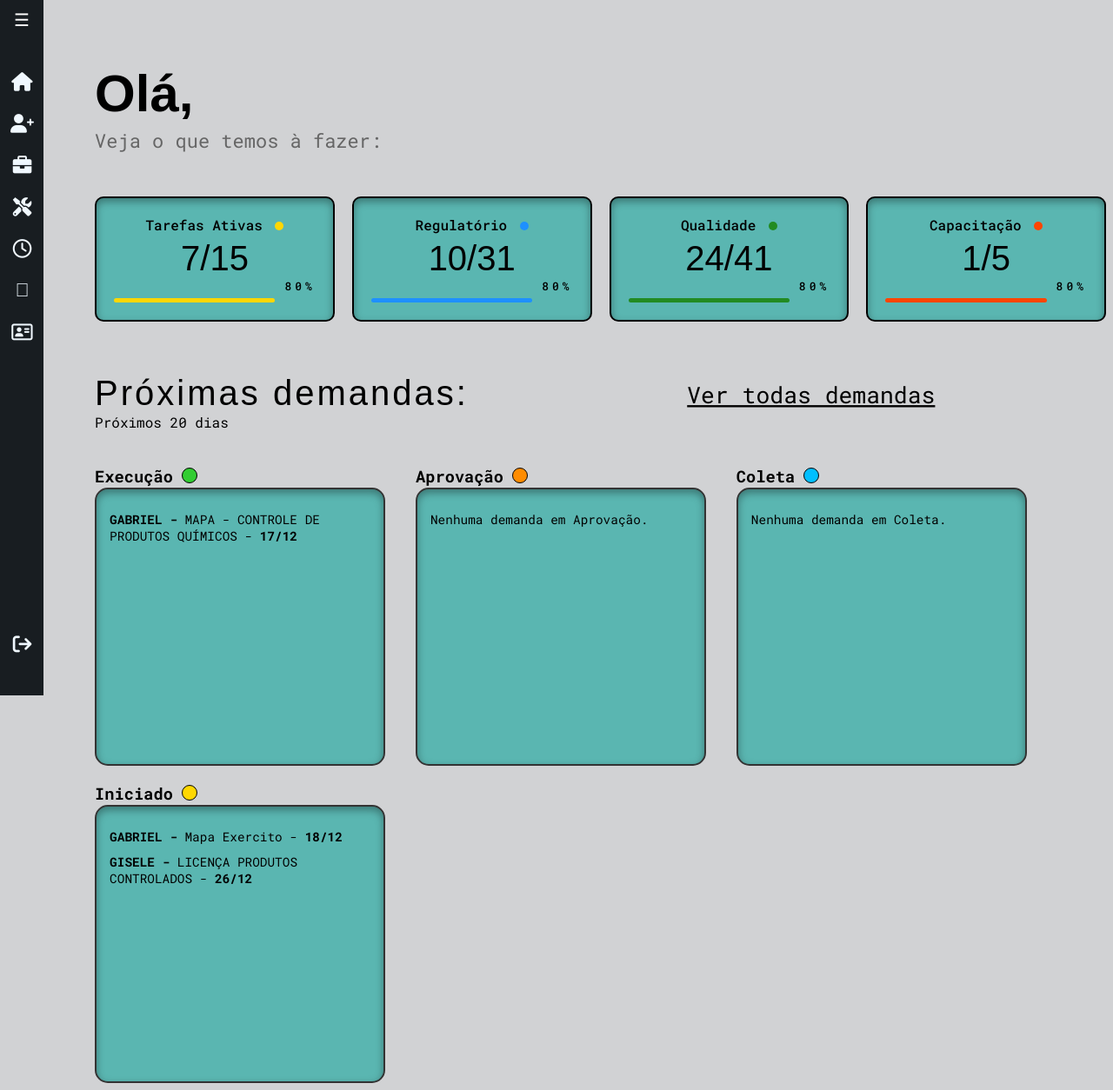
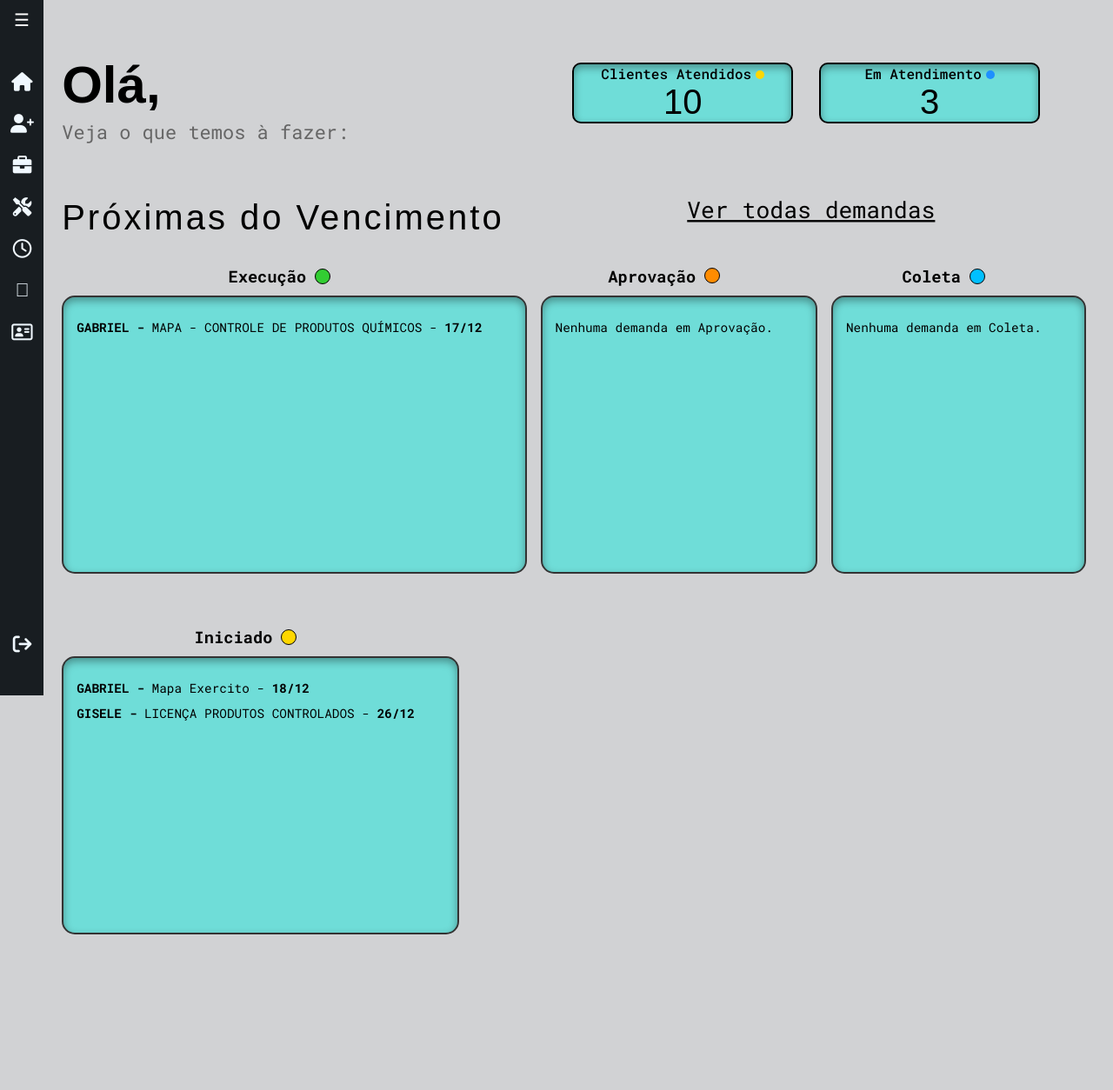
Before and after one commit to Gabr1elaugus700/Ambielle, a Django app: page /ambielle/ in a window 1280 px wide. Shown: the whole page at 87% size. After the commit the page ends 1075 px from the top, so only its background shows below. Run offline with Django 5.2, Linux system fonts and the light colour scheme; a user stored in the database is signed in; data comes from the database, SQL or seed files in the repository; both versions use the stored data as it was after the commit; some web fonts are replaced.

Commit message:
Alterado layault da Tela Home

```diff
--- a/base_static/global/css/home.css
+++ b/base_static/global/css/home.css
@@ -1,7 +1,8 @@
 .saudacao {
-    margin-top: 25px;
+    margin-top: 15px;
     position: relative;
-    margin-left: 8%;
+    margin-left: 5%;
+    width: 50%;
 }
 
 .saudacao h1 {
@@ -19,26 +20,25 @@
 }
 
 .container {
-    margin-left: 8%;
-    margin-top: 50px;
     display: flex;
     align-items: center;
     gap: 20px;
     font-family: var(--secondary-font);
+    column-gap: 40px;
+    margin-right: 6%;
 }
 
 .card {
     background-color: var(--primary-color);
     border: 2px solid black;
     border-radius: 10px;
-    padding: 20px;
-    width: 262px;
-    height: 100px;
+    width: 250px;
     text-align: center;
     display: flex;
     flex-direction: column;
     justify-content: space-between;
     box-shadow: 0px 4px 10px 0px rgba(0, 0, 0, 0.35) inset;
+
 }
 
 h2 {
@@ -121,10 +121,6 @@
     letter-spacing: 4px;
 }
 
-.demand-container {
-    text-align: left;
-    margin-top: 30px;
-}
 
 .demand-container h2 {
     font-family: var(--pramary-font);
@@ -160,7 +156,7 @@
     display: flex;
     flex-direction: column;
     align-items: flex-start;
-    margin-left: 8%;
+    margin-left:5%;
 }
 
 .prox-demanda h2, .prox-demanda p {
@@ -186,9 +182,9 @@
 .demand-cards-wrapper {
     display: flex;
     flex-wrap: wrap;
-    gap: 3%;
+    gap: 50px;
     margin-top: 20px;
-    margin-left: 8%;
+    margin-left: 5%;
 }
 
 .demand-cards-status {
@@ -214,16 +210,23 @@
     margin-left: 10px;
 }
 
+.demand-cards-status .status{
+    display: flex;
+    align-items: center;
+    justify-content: center;
+}
+
 .demand-card {
     background-color: var(--primary-color);
     border: 2px solid #333;
     border-radius: 15px;
     padding: 15px;
-    width: 300px;
+    width: 100%;
     height: 286px;
     font-family: var(--secondary-font);
     transition: all 0.3s ease; /* Transição suave para o hover */
     box-shadow: 0px 4px 10px 0px rgba(0, 0, 0, 0.35) inset;
+    max-width: 250rem;
 }
 
 .demand-card:hover{
@@ -262,16 +265,48 @@
     color: yellow;
 }
 
+.saudacao-container {
+    display: flex;
+    align-items: center; /* Alinha os itens verticalmente */
+    justify-content: center; /* Centraliza horizontalmente */
+    width: 100%; /* Garante que ocupa toda a largura */
+    gap: 50px; /* Dá espaço entre o texto e os cards */
+}
+
+.saudacao {
+    flex: 2; /* Faz o texto ocupar o espaço disponível */
+}
+
+.container {
+    display: flex;
+    gap: 30px; /* Espaço entre os cards */
+}
+
+
+
 /* Estilo responsivo */
-@media (max-width: 768px) {
+@media (max-width: 1150px) {
     .demand-cards-wrapper {
-        flex-direction: column;
-        align-items: center;
+        justify-content: center;
+        background-color: #228B22;/* Mantém os cards centralizados */
     }
 
     .demand-card {
-        margin-bottom: 20px;
-        width: 100%;
-        max-width: 300px;
+        width: 80%;
+        min-width: 30rem;
+
     }
 }
+
+/* Se a tela for menor que 768px, exibe 1 card por linha */
+@media (max-width: 768px) {
+    .demand-cards-wrapper {
+        flex-direction: column; /* Os cards agora empilham verticalmente */
+        align-items: center;
+        min-width: 30rem;
+    }
+
+    .demand-card {
+        width: 90%; /* Mantém os cards responsivos */
+    }
+}
--- a/base_static/global/css/variables.css
+++ b/base_static/global/css/variables.css
@@ -3,10 +3,10 @@
     /* Imports */
     @import url('https://fonts.googleapis.com/css2?family=Cabin+Condensed:wght@400;500;600;700&family=Roboto+Mono:ital,wght@0,100..700;1,100..700&display=swap');
 
-    --primary-color: #5AB6B1;
+    --primary-color: #6fddd8;
     --secondary-color: #181D21;
     --background-color: #D1D2D4;
-    --color-alt-list: #88ddd9;
+    --color-alt-list: #98f8f3;
     --padding: 16px;
 
     /* Fontes */
--- a/workflow/admin.py
+++ b/workflow/admin.py
@@ -19,8 +19,8 @@
 # Configuração da exibição dos clientes no Django Admin
 @admin.register(Cliente)
 class ClienteAdmin(admin.ModelAdmin):
-    list_display = ('nome', 'razao_social', 'telefone', 'email', 'contato_principal')
-    search_fields = ('nome', 'razao_social', 'email', 'contato_principal')
+    list_display = ('nome', 'razao_social', 'cnpj', 'telefone', 'email', 'contato_principal')
+    search_fields = ('nome', 'razao_social', 'cnpj', 'email', 'contato_principal')
     list_filter = ('razao_social',)
     ordering = ('nome',)
 
--- a/workflow/forms.py
+++ b/workflow/forms.py
@@ -36,10 +36,10 @@
 
 
 class CreateCliente(forms.ModelForm):
-    nome = forms.CharField(
+    fantasia = forms.CharField(
         widget=forms.TextInput(
             attrs={
-                'placeholder': 'Digite o Nome',
+                'placeholder': 'Fantasia',
                 'class': 'form-control'
             }
         ),
@@ -58,6 +58,19 @@
         label='Endereço',
         # help_text='Nome de Exibição'
     )
+
+    cnpj = forms.CharField(
+        required=True,
+        widget=forms.TextInput(
+            attrs={
+                'class': 'form-control',
+                'placeholder': 'Informe o CNPJ'
+            }
+        ),
+        label='CNPJ',
+        # help_text='Nome de Exibição'
+    )
+
 
     razao_social = forms.CharField(
         required=True,
@@ -120,7 +133,7 @@
 
     class Meta:
         model = models.Cliente
-        fields = ('nome', 'endereco', 'razao_social', 'telefone', 'email', 'contato_principal', 'contato_secundario')
+        fields = ('fantasia', 'endereco', 'cnpj', 'razao_social', 'telefone', 'email', 'contato_principal', 'contato_secundario')
 
 
 class CreateTarefaForm(forms.ModelForm):
--- a/workflow/models.py
+++ b/workflow/models.py
@@ -8,12 +8,15 @@
 class Cliente(models.Model):
     nome = models.CharField(max_length=255)
     endereco = models.CharField(max_length=255)
+    numero = models.IntegerField(null=True)
+    bairro = models.CharField(max_length=255, blank=True, null=True)
     razao_social = models.CharField(max_length=255, blank=True, null=True)
     telefone = models.CharField(max_length=15)
     email = models.EmailField()
     contato_principal = models.CharField(max_length=255)
     contato_secundario = models.CharField(max_length=255, blank=True, null=True)
     proposta_link = models.URLField(blank=True, null=True)
+    cnpj = models.CharField(max_length=15)
 
     def __str__(self):
         return f"{self.nome}"
--- a/workflow/templates/workflow/home.html
+++ b/workflow/templates/workflow/home.html
@@ -1,58 +1,37 @@
 {% extends 'global/base.html' %}
 
 {% block content %}
+<div class="saudacao-container">
   <div class="saudacao">
       <h1>Olá, <strong>{{ user.first_name }}</strong></h1>
       <span>Veja o que temos à fazer:</span>
-
   </div>
-
 
   <div class="container">
       <div class="card">
-    <h2>Tarefas Ativas <span class="dot yellow"></span></h2>
+          <h2>Clientes Atendidos<span class="dot yellow"></span></h2>
           <div class="progress-info">
-      <span class="numberof">7/15</span>
-      <span class="percent">80%</span>
+              <span class="numberof"> {{clientes}} </span>
           </div>
-    <div class="progress-bar yellow"></div>
       </div>
 
       <div class="card">
-    <h2>Regulatório <span class="dot blue"></span></h2>
+          <h2>Em Atendimento<span class="dot blue"></span></h2>
           <div class="progress-info">
-      <span class="numberof">10/31</span>
-      <span class="percent">80%</span>
+              <span class="numberof">{{tarefas_em_aberto}}</span>
           </div>
-    <div class="progress-bar blue"></div>
+      </div>
+  </div>
 </div>
 
-  <div class="card">
-    <h2>Qualidade <span class="dot green"></span></h2>
-    <div class="progress-info">
-      <span class="numberof">24/41</span>
-      <span class="percent">80%</span>
-    </div>
-    <div class="progress-bar green"></div>
-  </div>
-
-  <div class="card">
-    <h2>Capacitação <span class="dot red"></span></h2>
-    <div class="progress-info">
-      <span class="numberof">1/5</span>
-      <span class="percent">80%</span>
-    </div>
-    <div class="progress-bar red"></div>
-  </div>
-</div>
 <div class="demand-container">
   <div class="prox-demanda">
     <div class="principal">
-      <h2>Próximas demandas:</h2>
-      <p>Próximos 20 dias</p>
+      <h2>Próximas do Vencimento</h2>
+      {% comment %} <p>Próximos 20 dias</p> {% endcomment %}
     </div>
 
-    <a href=" {% url 'workflow:getTarefas' %}">Ver todas demandas</a>
+    <a href=" {% url 'workflow:get_tarefas_filtradas' %}">Ver todas demandas</a>
   </div>
 
 
--- a/workflow/views/getPage.py
+++ b/workflow/views/getPage.py
@@ -20,6 +20,9 @@
     else:
         form = SuporteForm()
 
+    clientes = Cliente.objects.count()
+    # tarefas_em_aberto = Tarefa.objects.filter()
+
     hoje = timezone.now().date()
     data_limite = hoje + timedelta(days=20)
 
@@ -28,6 +31,13 @@
     demandas_coleta = Tarefa.objects.filter(status='Coleta De Informações', prazo_final__lte=data_limite).order_by('prazo_final')
     demandas_iniciado = Tarefa.objects.filter(status='Iniciado', prazo_final__lte=data_limite).order_by('prazo_final')
 
+    tarefas_em_aberto = (
+        demandas_aprovacao.count() +
+        demandas_coleta.count() +
+        demandas_execucao.count() +
+        demandas_iniciado.count()
+    )
+
     context ={
         'form': form,
         'title': title,
@@ -35,6 +45,8 @@
         'demandas_aprovacao': demandas_aprovacao,
         'demandas_coleta': demandas_coleta,
         'demandas_iniciado': demandas_iniciado,
+        'clientes': clientes,
+        'tarefas_em_aberto': tarefas_em_aberto
     }
 
     return render(
```
Also changed, not shown: ambielleControl/local_settings.py (added, +18 -0 lines), db.sqlite3, workflow/migrations/0006_rename_nome_cliente_fantasia_cliente_bairro_and_more.py (added), workflow/migrations/0007_rename_fantasia_cliente_nome.py (added), 1 other file. Lines whose indentation alone changed are shown as unchanged.
